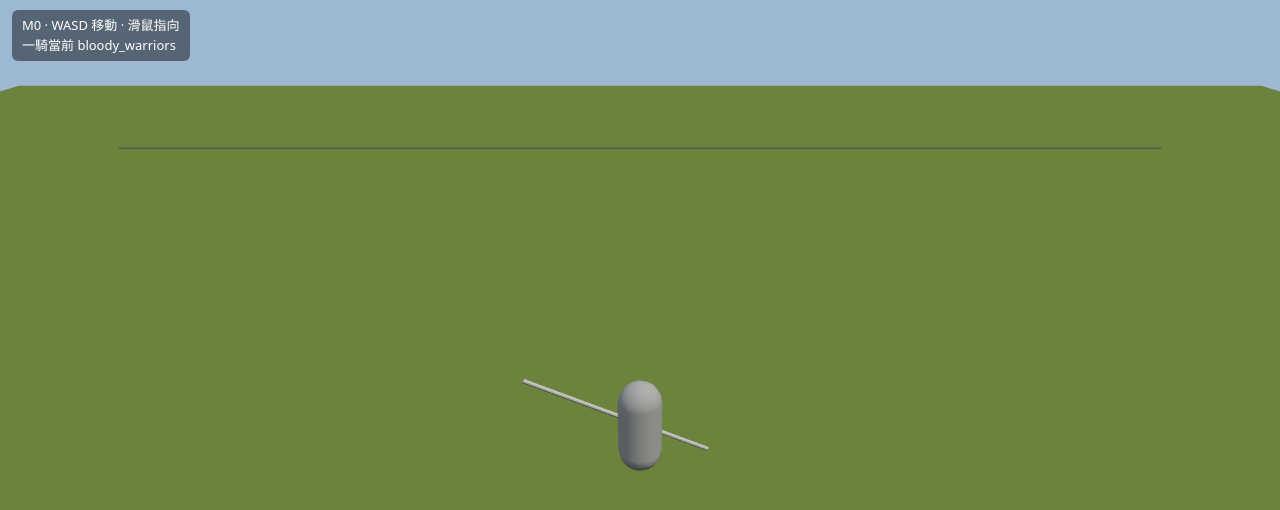
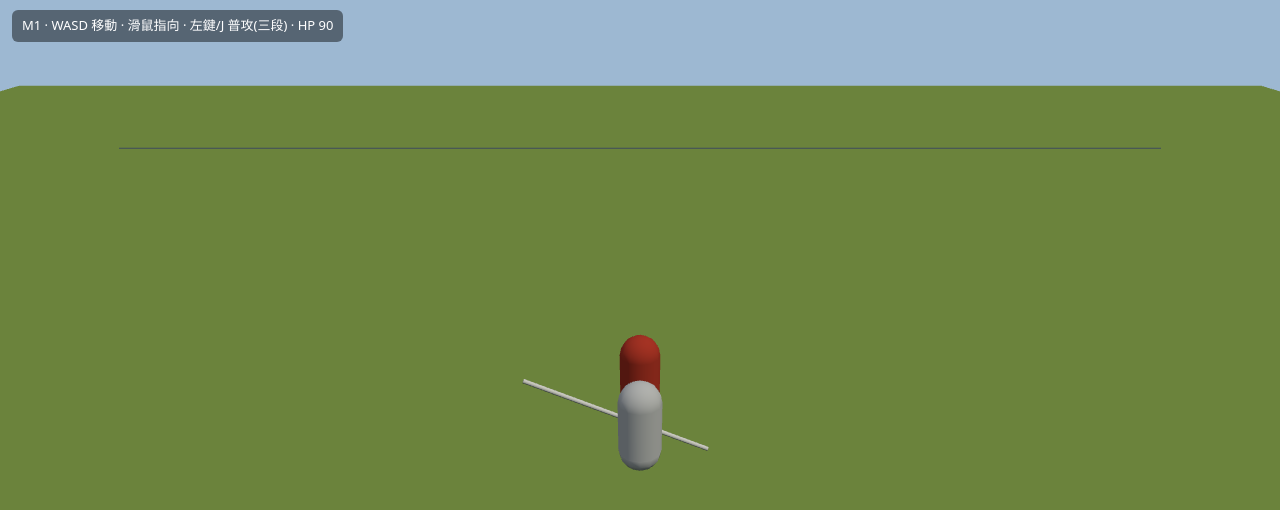
Before and after one commit to csiesheep/bloody_warriors, a website built with Vite: page index.html in a window 1280 px wide. Built offline with nearby package versions, Linux system fonts and the light colour scheme; animation ran at ten frames a second.

Commit message:
M1: 三段普攻鏈 + 假人敵兵(核心戰鬥迴圈)
- combat.ts: 純邏輯(連段/hitbox錐/敵兵AI/combo/hit-stop),9 個 API 見 issue #1
- main.ts: 左鍵/J 輸入、敵兵、hit-stop 凍結、probe=2 決定性時間軸(0.05/0.4)
- render.ts: 敵兵紅膠囊、命中白閃、hit-stop 相機抖
- index.html: HUD combo、標題 M1
- config.ts: M1 段(attack/enemy/stagger/hitStop/comboWindow)
- @types/three(dev): tsc 需要
node 10/10 · harness 13/13 · tsc clean

```diff
--- a/index.html
+++ b/index.html
@@ -4,7 +4,7 @@
 <meta charset="utf-8">
 <meta name="viewport" content="width=device-width, initial-scale=1">
 <meta name="robots" content="noindex">
-<title>一騎當前 bloody_warriors (M0)</title>
+<title>一騎當前 bloody_warriors (M1)</title>
 <link rel="icon" href="favicon.svg">
 <style>
   html, body { margin: 0; height: 100%; overflow: hidden; background: #0f1116; }
@@ -19,11 +19,17 @@
     position: fixed; inset: 0; margin: 0; background: #000; color: #9f9;
     font: 12px/1.5 ui-monospace, monospace; white-space: pre-wrap; z-index: 9;
   }
+  #combo {
+    position: fixed; top: 14px; right: 18px; color: #ffd23f;
+    font: 700 22px system-ui, sans-serif; text-shadow: 0 1px 3px rgba(0, 0, 0, .8);
+    pointer-events: none;
+  }
 </style>
 </head>
 <body>
 <canvas id="c"></canvas>
-<div id="hud">M0 · WASD 移動 · 滑鼠指向<br>一騎當前 bloody_warriors</div>
+<div id="hud">M1 · WASD 移動 · 滑鼠指向 · 左鍵/J 普攻(三段)<br>一騎當前 bloody_warriors</div>
+<div id="combo"></div>
 <pre id="probe" hidden></pre>
 <script type="module" src="/src/game/main.ts"></script>
 </body>
--- a/package.json
+++ b/package.json
@@ -11,6 +11,7 @@
     "test": "node --test"
   },
   "devDependencies": {
+    "@types/three": "^0.186.0",
     "three": "^0.186.1",
     "typescript": "^7.0.2",
     "vite": "^8.3.2",
--- /dev/null
+++ b/src/game/combat.ts
@@ -0,0 +1,204 @@
+// M1 純邏輯:三段連段、hitbox(錐)、敵兵 AI、combo、hit-stop。不 import three。
+// 數值全來自 config.ts;出處見 DESIGN.md v0.4 §2.3/§3.1/§3.2 與 issue #1 brief。
+import { config } from './config.ts';
+
+export interface General {
+  x: number;
+  z: number;
+  hp: number;
+  facing: number;
+  time: number;
+  swing: Swing | null;
+}
+
+export interface Swing {
+  n: 1 | 2 | 3;
+  phase: 'windup' | 'active' | 'recover';
+  t: number;
+  hitIds: number[];
+}
+
+export type EnemyState = 'Spawn' | 'Chase' | 'Attack' | 'Stagger' | 'Die';
+
+export interface Enemy {
+  id: number;
+  x: number;
+  z: number;
+  hp: number;
+  state: EnemyState;
+  stateT: number;
+  cdT: number;
+  facing: number;
+  flashT: number;
+}
+
+export interface Combo {
+  count: number;
+  lastT: number;
+}
+
+export interface HitEvent {
+  enemyId: number;
+  damage: number;
+  kill: boolean;
+}
+
+let hitStopT = 0;
+
+export function createGeneral(x: number, z: number): General {
+  return { x, z, hp: 100, facing: 0, time: 0, swing: null };
+}
+
+export function createEnemy(id: number, x: number, z: number): Enemy {
+  return { id, x, z, hp: config.enemy.hp, state: 'Spawn', stateT: 0, cdT: 0, facing: 0, flashT: 0 };
+}
+
+export function resetHitStop(): void {
+  hitStopT = 0;
+}
+
+export function getHitStop(): number {
+  return hitStopT;
+}
+
+export function tickHitStop(dt: number): void {
+  hitStopT = Math.max(0, hitStopT - dt);
+}
+
+export function hitEnemy(e: Enemy, dmg: number): 'stagger' | 'die' {
+  e.hp -= dmg;
+  e.flashT = 0.1;
+  if (e.hp <= 0) {
+    e.hp = 0;
+    e.state = 'Die';
+    e.stateT = 0;
+    hitStopT = config.hitStop;
+    return 'die';
+  }
+  e.state = 'Stagger';
+  e.stateT = 0;
+  return 'stagger';
+}
+
+export function stepEnemy(
+  e: Enemy,
+  dt: number,
+  general: { x: number; z: number; hp: number },
+  all: Enemy[]
+): void {
+  e.stateT += dt;
+  e.cdT = Math.max(0, e.cdT - dt);
+  e.flashT = Math.max(0, e.flashT - dt);
+  if (e.state === 'Spawn') {
+    if (e.stateT >= config.enemy.spawn) {
+      e.state = 'Chase';
+      e.stateT = 0;
+    }
+    return;
+  }
+  if (e.state === 'Stagger') {
+    if (e.stateT >= config.stagger) {
+      e.state = 'Chase';
+      e.stateT = 0;
+    }
+    return;
+  }
+  if (e.state === 'Die') return;
+  const dx = general.x - e.x;
+  const dz = general.z - e.z;
+  const dist = Math.hypot(dx, dz);
+  e.facing = Math.atan2(dx, dz);
+  if (e.state === 'Chase') {
+    if (dist > config.enemy.range) {
+      e.x += (dx / dist) * config.enemy.speed * dt;
+      e.z += (dz / dist) * config.enemy.speed * dt;
+    } else if (e.cdT <= 0) {
+      e.state = 'Attack';
+      e.stateT = 0;
+    }
+  } else if (e.state === 'Attack') {
+    if (e.stateT >= config.enemy.windup) {
+      if (dist <= config.enemy.range + 0.2) general.hp -= config.enemy.damage;
+      e.cdT = config.enemy.cooldown;
+      e.state = 'Chase';
+      e.stateT = 0;
+    }
+  }
+  for (const o of all) {
+    if (o.id === e.id || o.state === 'Die') continue;
+    const sx = e.x - o.x;
+    const sz = e.z - o.z;
+    const d = Math.hypot(sx, sz);
+    if (d > 0 && d < config.enemy.minDist) {
+      const push = (config.enemy.minDist - d) / 2;
+      e.x += (sx / d) * push;
+      e.z += (sz / d) * push;
+    }
+  }
+}
+
+export function createCombo(): Combo {
+  return { count: 0, lastT: -Infinity };
+}
+
+export function comboHit(c: Combo, t: number): number {
+  if (t - c.lastT > config.comboWindow) c.count = 0;
+  c.lastT = t;
+  return ++c.count;
+}
+
+export function startSwing(g: General, n: 1 | 2 | 3): number {
+  let next: 1 | 2 | 3;
+  if (!g.swing) next = 1;
+  else if (g.swing.phase !== 'recover') return g.swing.n;
+  else if (g.swing.n === 1) next = n === 2 ? 2 : 1;
+  else if (g.swing.n === 2) next = n === 3 ? 3 : 1;
+  else next = 1;
+  g.swing = { n: next, phase: 'windup', t: 0, hitIds: [] };
+  return next;
+}
+
+export function stepSwing(g: General, dt: number, enemies: Enemy[] = []): HitEvent[] {
+  const s = g.swing;
+  if (!s) return [];
+  s.t += dt;
+  const a = config.attack;
+  if (s.phase === 'windup') {
+    if (s.t >= a.windup) {
+      s.phase = 'active';
+      s.t = 0;
+    }
+    return [];
+  }
+  if (s.phase === 'active') {
+    const events: HitEvent[] = [];
+    const fx = Math.sin(g.facing);
+    const fz = Math.cos(g.facing);
+    const half = (a.hitbox.halfAngleDeg * Math.PI) / 180;
+    for (const e of enemies) {
+      if (e.state === 'Die' || s.hitIds.includes(e.id)) continue;
+      const dx = e.x - g.x;
+      const dz = e.z - g.z;
+      const d = Math.hypot(dx, dz);
+      if (d > a.hitbox.len + 0.3) continue;
+      if (d > 1e-6) {
+        const dot = (dx * fx + dz * fz) / d;
+        if (Math.acos(Math.max(-1, Math.min(1, dot))) > half) continue;
+      }
+      s.hitIds.push(e.id);
+      const r = hitEnemy(e, a.damage);
+      events.push({ enemyId: e.id, damage: a.damage, kill: r === 'die' });
+      if (s.n === 3 && d > 1e-6) {
+        e.x += (dx / d) * a.pushback;
+        e.z += (dz / d) * a.pushback;
+      }
+    }
+    if (s.t >= a.active) {
+      s.phase = 'recover';
+      s.t = 0;
+    }
+    return events;
+  }
+  if (s.phase === 'recover' && s.t >= a.chainRecover) g.swing = null;
+  return [];
+}
--- a/src/game/config.ts
+++ b/src/game/config.ts
@@ -1,8 +1,31 @@
-// 所有數值只住這裡。出處:DESIGN.md v0.4(§2.1 speed、§2.5 M0 邊界、§4 相機、§2.3 敵兵)。
+// 所有數值只住這裡。出處:DESIGN.md v0.4(§2.1 speed、§2.5 M0 邊界、§4 相機、§2.3 敵兵、§3.1/§3.2 戰鬥)。
+// 註「起始值」的是 orchestrator 起始值(issue #1 brief,不在設計文件)。
 export const config = {
   speed: 6,
   bounds: 20,
-  cam: { y: 8, back: 10, targetY: 1.5 },
+  cam: { y: 8, back: 10, targetY: 1.5 }, // DESIGN.md §4(owner M0 實測確認)
+  // M1 戰鬥(DESIGN.md v0.4 §3.1/§3.2/§2.3)
+  attack: {
+    damage: 15, // 普攻傷害(§3.1)
+    windup: 0.2, // 起始值:每段前搖
+    active: 0.1, // 起始值:有效幀
+    chainRecover: 0.25, // 起始值:後搖 = 鏈接視窗
+    hitbox: { len: 2.2, halfAngleDeg: 35, yMin: 0.5, yMax: 2.0 }, // §2.2 長錐(數值為起始值)
+    pushback: 0.5, // 起始值:第 3 段短推
+  },
+  enemy: {
+    hp: 30, // §2.3
+    damage: 5, // §2.3
+    speed: 3.5, // §2.3(起始值)
+    windup: 0.6, // 起始值
+    range: 1.5, // 起始值
+    cooldown: 1.0, // 起始值
+    spawn: 0.5, // 起始值
+    minDist: 0.6, // 起始值:敵兵間分離
+  },
+  stagger: 0.3, // §3.1
+  hitStop: 0.05, // §3.1
+  comboWindow: 0.8, // §3.2
 };
 
 export type Config = typeof config;
--- a/src/game/main.ts
+++ b/src/game/main.ts
@@ -1,29 +1,99 @@
-import { createGame, step } from './core.ts';
+import { step } from './core.ts';
 import { config } from './config.ts';
 import { createScene } from './render.ts';
-
-interface ProbeResult {
-  start: number[];
-  end: number[];
-  dist: number;
-  cfg: { speed: number; bounds: number };
-}
+import {
+  comboHit,
+  createCombo,
+  createEnemy,
+  createGeneral,
+  getHitStop,
+  startSwing,
+  stepEnemy,
+  stepSwing,
+  tickHitStop,
+  type Combo,
+  type Enemy,
+  type General,
+} from './combat.ts';
 
 const params = new URLSearchParams(location.search);
 
-if (params.get('probe')) {
-  const g = createGame();
+interface Probe2Result {
+  enemyHp: number;
+  enemyState: string;
+  generalHp: number;
+  combo: number;
+  hitStop: number;
+  cfg: unknown;
+}
+
+function runProbe2(): void {
+  // 決定性時間軸(issue #1,orchestrator 裁定):t=0 敵兵 (0,-2)、將軍朝 -z;
+  // t=0.05 第 1 段;t=0.4 第 2 段(第 1 段後搖中,擊殺);gameT ≥ 0.8 回報。
+  // hitStop 回報 = 期間觸發的最大值(擊殺應為 0.05)。
+  const g = createGeneral(0, 0);
+  g.facing = Math.PI; // 朝 -z
+  const enemy: Enemy = createEnemy(1, 0, -2);
+  const enemies = [enemy];
+  const combo: Combo = createCombo();
+  const dt = 1 / 60;
+  let t = 0;
+  let gameT = 0;
+  let queued = 0;
+  let maxHitStop = 0;
+  while (gameT < 0.8) {
+    if (getHitStop() > 0) {
+      tickHitStop(dt);
+      maxHitStop = Math.max(maxHitStop, getHitStop() + dt);
+      continue;
+    }
+    if (t >= 0.05 && queued < 1) {
+      startSwing(g, 1);
+      queued = 1;
+    }
+    if (t >= 0.4 && queued < 2) {
+      startSwing(g, 2);
+      queued = 2;
+    }
+    const ev = stepSwing(g, dt, enemies);
+    for (const h of ev) comboHit(combo, gameT);
+    stepEnemy(enemy, dt, g, enemies);
+    maxHitStop = Math.max(maxHitStop, getHitStop());
+    gameT += dt;
+    t += dt;
+  }
+  const out: Probe2Result = {
+    enemyHp: enemy.hp,
+    enemyState: enemy.state,
+    generalHp: g.hp,
+    combo: combo.count,
+    hitStop: maxHitStop,
+    cfg: config,
+  };
+  (window as unknown as { __probe: Probe2Result }).__probe = out;
+  const el = document.getElementById('probe');
+  if (el) {
+    el.hidden = false;
+    el.textContent = JSON.stringify(out, null, 2);
+  }
+  document.getElementById('hud')?.remove();
+}
+
+if (params.get('probe') === '2') {
+  runProbe2();
+} else if (params.get('probe') === '1') {
+  const g = { x: 0, z: 0, facing: 0, time: 0 };
   const dt = 1 / 60;
   for (let i = 0; i < 60; i++) {
     step(g, dt, { forward: true, back: false, left: false, right: false });
   }
-  const out: ProbeResult = {
+  const out = {
     start: [0, 0],
     end: [g.x, g.z],
     dist: Math.hypot(g.x, g.z),
-    cfg: { speed: config.speed, bounds: config.bounds },
+    cfg: config,
   };
-  (window as unknown as { __probe: ProbeResult }).__probe = out;
+  (window as unknown as { __probe: unknown }).__probe = out;
   const el = document.getElementById('probe');
   if (el) {
     el.hidden = false;
@@ -33,14 +103,28 @@ if (params.get('probe')) {
 } else {
   const canvas = document.getElementById('c') as HTMLCanvasElement;
   const view = createScene(canvas);
-  const g = createGame();
+  const g: General = createGeneral(0, 0);
+  const enemy: Enemy = createEnemy(1, 0, -4);
+  const enemies: Enemy[] = [enemy];
+  const combo: Combo = createCombo();
+  const comboEl = document.getElementById('combo');
+  const hudEl = document.getElementById('hud');
 
   const keys: Record<string, boolean> = {};
   window.addEventListener('keydown', (e) => {
     keys[e.code] = true;
+    if (e.code === 'KeyJ') pressAttack();
   });
   window.addEventListener('keyup', (e) => {
     keys[e.code] = false;
+  });
+
+  function pressAttack(): void {
+    const n: 1 | 2 | 3 = g.swing ? (((g.swing.n % 3) + 1) as 1 | 2 | 3) : 1;
+    startSwing(g, n);
+  }
+  window.addEventListener('mousedown', (e) => {
+    if (e.button === 0) pressAttack();
   });
 
   const mouse = { x: window.innerWidth / 2, y: window.innerHeight / 2 };
@@ -57,16 +141,28 @@ if (params.get('probe')) {
     acc += Math.min((now - last) / 1000, 0.25);
     last = now;
     while (acc >= DT) {
+      if (getHitStop() > 0) {
+        tickHitStop(DT);
+      } else {
         step(g, DT, {
           forward: !!(keys.KeyW || keys.ArrowUp),
           back: !!(keys.KeyS || keys.ArrowDown),
           left: !!(keys.KeyA || keys.ArrowLeft),
           right: !!(keys.KeyD || keys.ArrowRight),
         });
+        const ev = stepSwing(g, DT, enemies);
+        for (const h of ev) comboHit(combo, g.time);
+        for (const e of enemies) stepEnemy(e, DT, g, enemies);
+      }
       acc -= DT;
     }
     g.facing = view.aimAt(mouse.x, mouse.y, g.x, g.z);
-    view.place(g.x, g.z, g.facing);
+    view.place(g.x, g.z, g.facing, getHitStop() > 0);
+    view.setEnemy(enemy);
+    if (comboEl) {
+      comboEl.textContent = combo.count > 1 ? `COMBO ×${combo.count}` : '';
+    }
+    if (hudEl) hudEl.textContent = `M1 · WASD 移動 · 滑鼠指向 · 左鍵/J 普攻(三段) · HP ${Math.max(0, g.hp)}`;
     view.render();
     requestAnimationFrame(frame);
   }
--- a/src/game/render.ts
+++ b/src/game/render.ts
@@ -1,10 +1,12 @@
 import * as THREE from 'three';
 import { config } from './config.ts';
+import type { Enemy } from './combat.ts';
 
 export interface View {
   resize(): void;
-  place(x: number, z: number, facing: number): void;
+  place(x: number, z: number, facing: number, shake?: boolean): void;
   aimAt(sx: number, sy: number, px: number, pz: number): number;
+  setEnemy(e: Enemy): void;
   render(): void;
 }
 
@@ -56,6 +58,13 @@ export function createScene(canvas: HTMLCanvasElement): View {
   player.add(spear);
   scene.add(player);
 
+  const enemyMesh = new THREE.Mesh(
+    new THREE.CapsuleGeometry(0.35, 0.9, 4, 12),
+    new THREE.MeshLambertMaterial({ color: 0xb23a2e })
+  );
+  enemyMesh.position.y = 1.0;
+  scene.add(enemyMesh);
+
   const ray = new THREE.Raycaster();
   const ndc = new THREE.Vector2();
 
@@ -70,11 +79,20 @@ export function createScene(canvas: HTMLCanvasElement): View {
   window.addEventListener('resize', resize);
   resize();
 
-  function place(x: number, z: number, facing: number): void {
+  function place(x: number, z: number, facing: number, shake: boolean): void {
     player.position.set(x, 0, z);
     player.rotation.y = facing;
-    camera.position.set(x, config.cam.y, z + config.cam.back);
+    const ox = shake ? (Math.random() - 0.5) * 0.12 : 0;
+    const oy = shake ? (Math.random() - 0.5) * 0.12 : 0;
+    camera.position.set(x + ox, config.cam.y + oy, z + config.cam.back);
     camera.lookAt(x, config.cam.targetY, z);
+  }
+
+  function setEnemy(e: Enemy): void {
+    const dead = e.state === 'Die';
+    enemyMesh.position.set(e.x, dead ? 0.45 : 1.0, e.z);
+    enemyMesh.rotation.set(dead ? Math.PI / 2 : 0, e.facing, 0);
+    (enemyMesh.material as THREE.MeshLambertMaterial).emissive.setHex(e.flashT > 0 ? 0xffffff : 0x000000);
   }
 
   function aimAt(sx: number, sy: number, px: number, pz: number): number {
@@ -88,7 +106,8 @@ export function createScene(canvas: HTMLCanvasElement): View {
     return Math.atan2(hx - px, hz - pz);
   }
 
-  place(0, 0, 0);
+  place(0, 0, 0, false);
+  setEnemy({ id: 0, x: 0, z: -4, hp: 30, state: 'Spawn', stateT: 0, cdT: 0, facing: 0, flashT: 0 });
 
-  return { resize, place, aimAt, render: () => renderer.render(scene, camera) };
+  return { resize, place, aimAt, setEnemy, render: () => renderer.render(scene, camera) };
 }
```
Also changed, not shown: 2 other files. Lines whose indentation alone changed are shown as unchanged.
